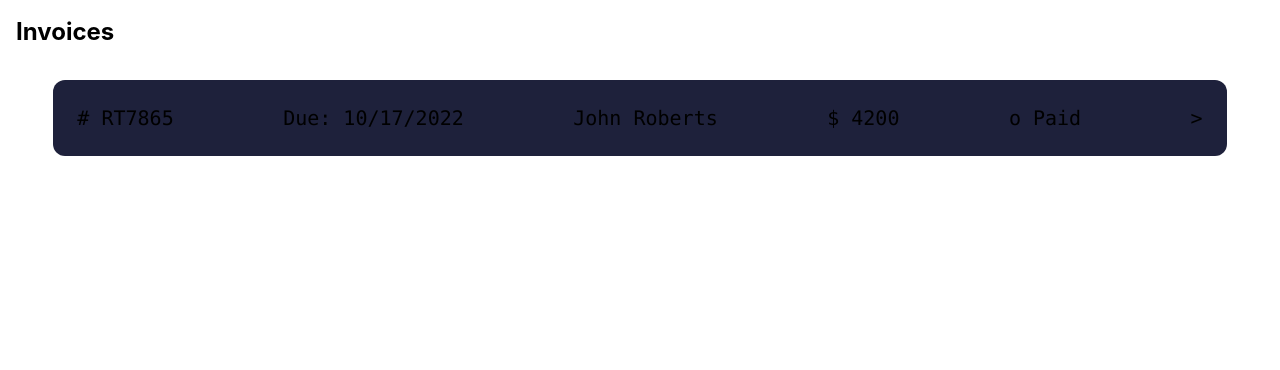
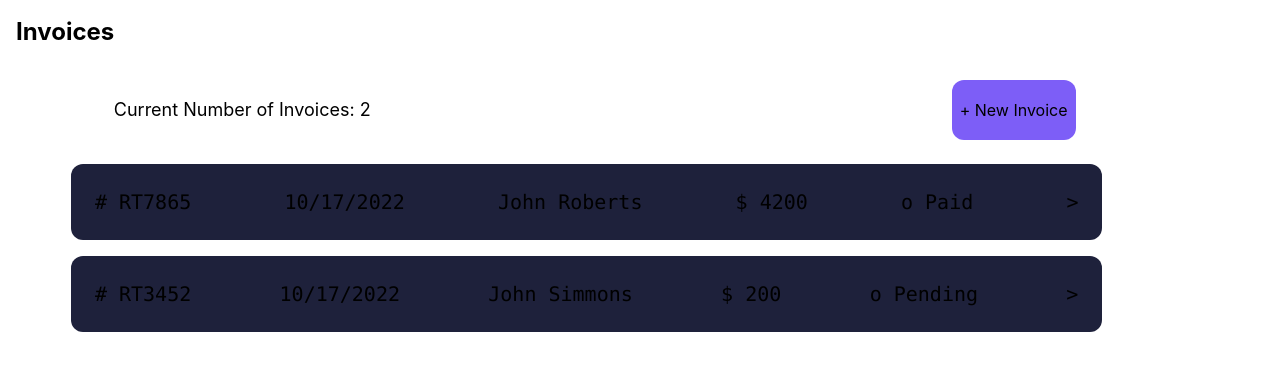
Before and after one commit to SilahicAmil/nextjs-invoices, a Next.js app: page / in a window 1280 px wide. Shown: the top 370 px of the page. Built offline with nearby package versions, Linux system fonts and the light colour scheme.

Commit message:
added styling to invoice item

```diff
--- a/components/InvoiceItem/InvoiceItem.js
+++ b/components/InvoiceItem/InvoiceItem.js
@@ -1,12 +1,15 @@
 const InvoiceItem = (props) => {
   return (
-    <>
+    <div className="flex justify-between align-middle m-auto w-11/12 mb-4 bg-[#1E213B] p-6 rounded-xl">
       <li># {props.ticketId}</li>
-      <li>Due: {props.due}</li>
+      <li>{props.due}</li>
       <li>{props.name}</li>
       <li>$ {props.amount}</li>
       <li>&#111; {props.status}</li>
-    </>
+      <div>
+        <button>&gt;</button>
+      </div>
+    </div>
   );
 };
 
--- a/components/InvoicesList/InvoicesList.js
+++ b/components/InvoicesList/InvoicesList.js
@@ -3,27 +3,30 @@ import InvoiceItem from "../InvoiceItem/InvoiceItem";
 const InvoicesList = (props) => {
   return (
     <>
-      <div>
-        <section className="h-auto w-auto">
-          <ul className="flex p-6 justify-between rounded-xl bg-[#1E213B] mx-auto text-xl font-mono gap-4">
-            {props.data.map((item) => {
-              return (
-                <InvoiceItem
-                  key={item.id}
-                  ticketId={item.id}
-                  due={item.due}
-                  name={item.name}
-                  amount={item.amount}
-                  status={item.status}
-                />
-              );
-            })}
-            <div>
-              <button>&gt;</button>
-            </div>
-          </ul>
-        </section>
+      <div className="flex justify-between w-10/12 m-auto">
+        <h1 className=" p-4 h-auto text-lg justify-items-center text-">
+          Current Number of Invoices: {props.invoices.length}
+        </h1>
+
+        <button className="bg-[#7D5EF7] p-2 rounded-xl">
+          &#43; New Invoice
+        </button>
       </div>
+
+      <ul className=" p-6 text-xl font-mono gap-4">
+        {props.invoices.map((invoice) => {
+          return (
+            <InvoiceItem
+              key={invoice.id}
+              ticketId={invoice.id}
+              due={invoice.due}
+              name={invoice.name}
+              amount={invoice.amount}
+              status={invoice.status}
+            />
+          );
+        })}
+      </ul>
     </>
   );
 };
--- a/components/Navigation/Layout.js
+++ b/components/Navigation/Layout.js
@@ -4,7 +4,8 @@ const Layout = (props) => {
   return (
     <div>
       <MainNavigation />
-      <main className="m-auto w-11/12">{props.children}</main>
+
+      <main className=" w-11/12">{props.children}</main>
     </div>
   );
 };
--- a/components/Navigation/MainNavigation.js
+++ b/components/Navigation/MainNavigation.js
@@ -1,17 +1,15 @@
-import { FaFileInvoiceDollar } from "react-icons";
+import { FaFileInvoice } from "react-icons/fa";
 import Link from "next/link";
 
 const MainNavigation = (props) => {
   return (
     <header className="w-full h-20 flex flex-col justify-between p-4">
       <div className="text-2xl font-bold">
-        <Link href="/">Invoices</Link>
+        <Link href="/new-invoice">
+          {/* <FaFileInvoice /> */}
+          Invoices
+        </Link>
       </div>
-      <nav>
-        <ul className="flex align-baseline">
-          <li className="ml-3"></li>
-        </ul>
-      </nav>
     </header>
   );
 };
--- a/pages/index.js
+++ b/pages/index.js
@@ -10,10 +10,17 @@ const DUMMY_DATA = [
     amount: 4200,
     status: "Paid",
   },
+  {
+    id: "RT3452",
+    due: date,
+    name: "John Simmons",
+    amount: 200,
+    status: "Pending",
+  },
 ];
 
 const InvoicesHomePage = (props) => {
-  return <InvoicesList data={DUMMY_DATA} />;
+  return <InvoicesList invoices={DUMMY_DATA} />;
 };
 
 export default InvoicesHomePage;
--- /dev/null
+++ b/pages/new-invoice/index.js
@@ -0,0 +1,5 @@
+const NewInvoicePage = () => {
+  return <h1>New Invoice Page</h1>;
+};
+
+export default NewInvoicePage;
```
